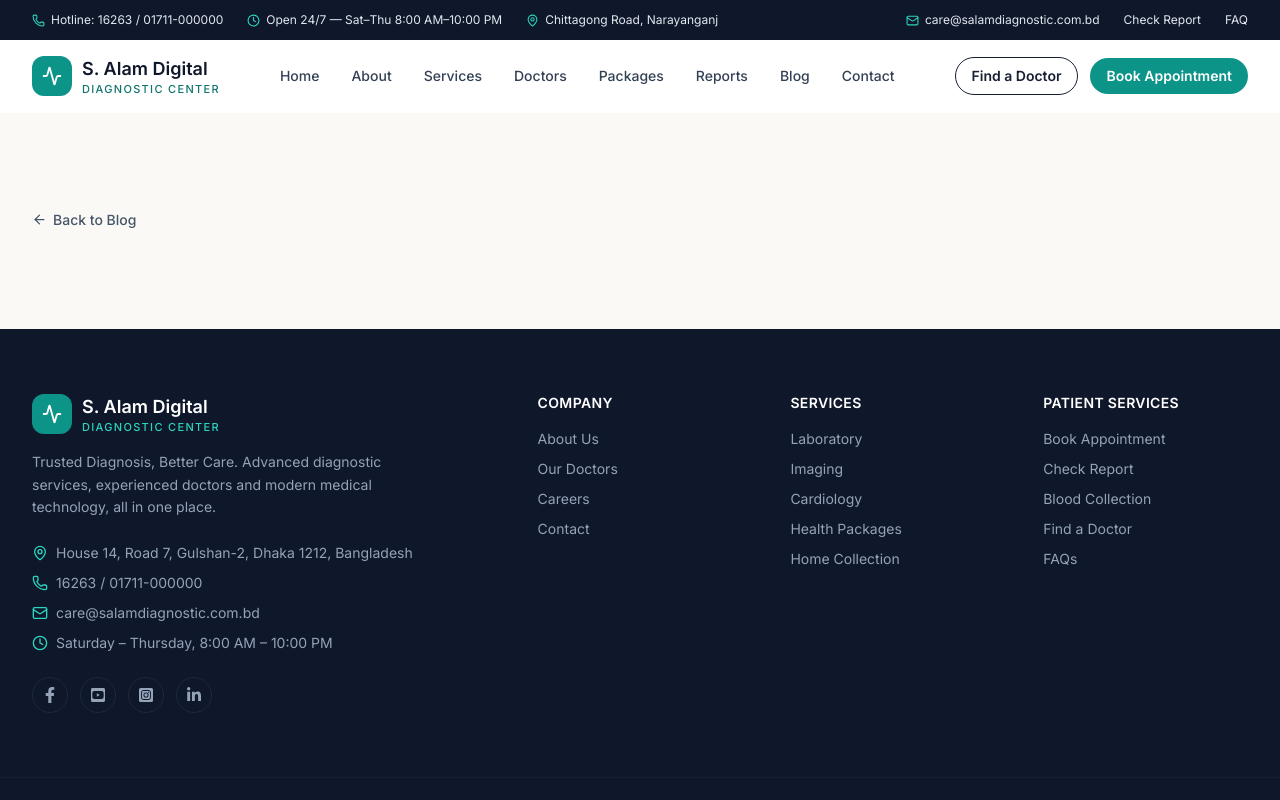
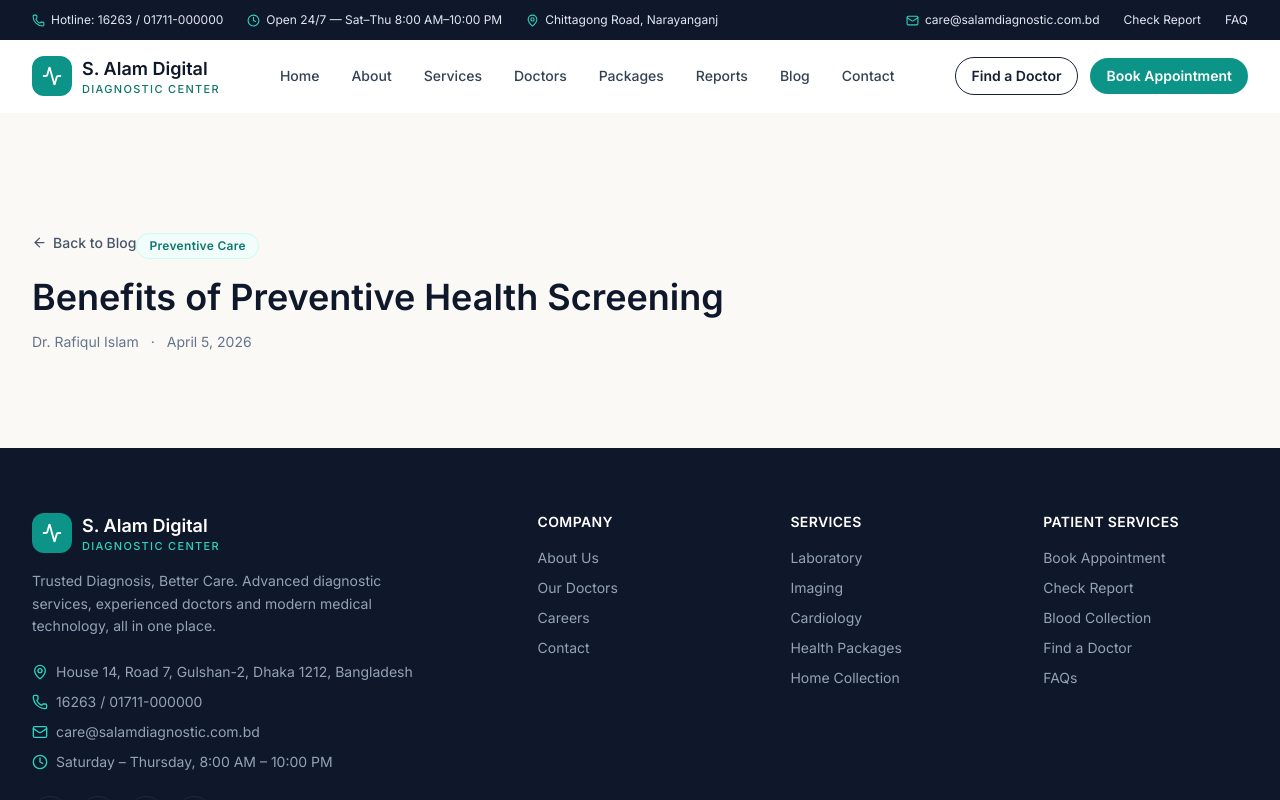
Before and after one commit to Mostofa-zaman/Diognostic, a Next.js app: page /blog/benefits-of-preventive-screening in a window 1280 px wide. Shown: the top 800 px of the page. Built offline with nearby package versions, Linux system fonts and the light colour scheme.

Commit message:
feat(blog/[slug]): add dynamic blog details content

```diff
--- a/src/app/(pages)/blog/[slug]/page.jsx
+++ b/src/app/(pages)/blog/[slug]/page.jsx
@@ -1,7 +1,14 @@
 import Link from "next/link";
 import { ArrowLeft } from "lucide-react";
+import Label from "@/components/common/Label";
+import { getBlogBySlug } from "@/data/blogs";
+import { notFound } from "next/navigation";
 
-export default function BlogDetailsPage() {
+
+export default function BlogDetailsPage({ params }) {
+      const blog = getBlogBySlug(params.slug);
+  if (!blog) notFound();
+
 
   return (
     <article className="section-py">
@@ -9,6 +16,22 @@ export default function BlogDetailsPage() {
         <Link href="/blog" className="focus-ring inline-flex items-center gap-1.5 text-sm font-medium text-navy-500 hover:text-teal-700">
           <ArrowLeft size={15} /> Back to Blog
         </Link>
+
+          <Label tone="teal" className="mt-6">{blog.category}</Label>
+        <h1 className="mt-4 font-display text-3xl font-semibold leading-tight text-navy-900 md:text-4xl">
+          {blog.title}
+        </h1>
+        <div className="mt-3 flex items-center gap-3 text-sm text-navy-400">
+          <span>{blog.author}</span>
+          <span>·</span>
+          <span>
+            {new Date(blog.date).toLocaleDateString("en-US", {
+              month: "long",
+              day: "numeric",
+              year: "numeric",
+            })}
+          </span>
+        </div>
       </div>
     </article>
   )
```
